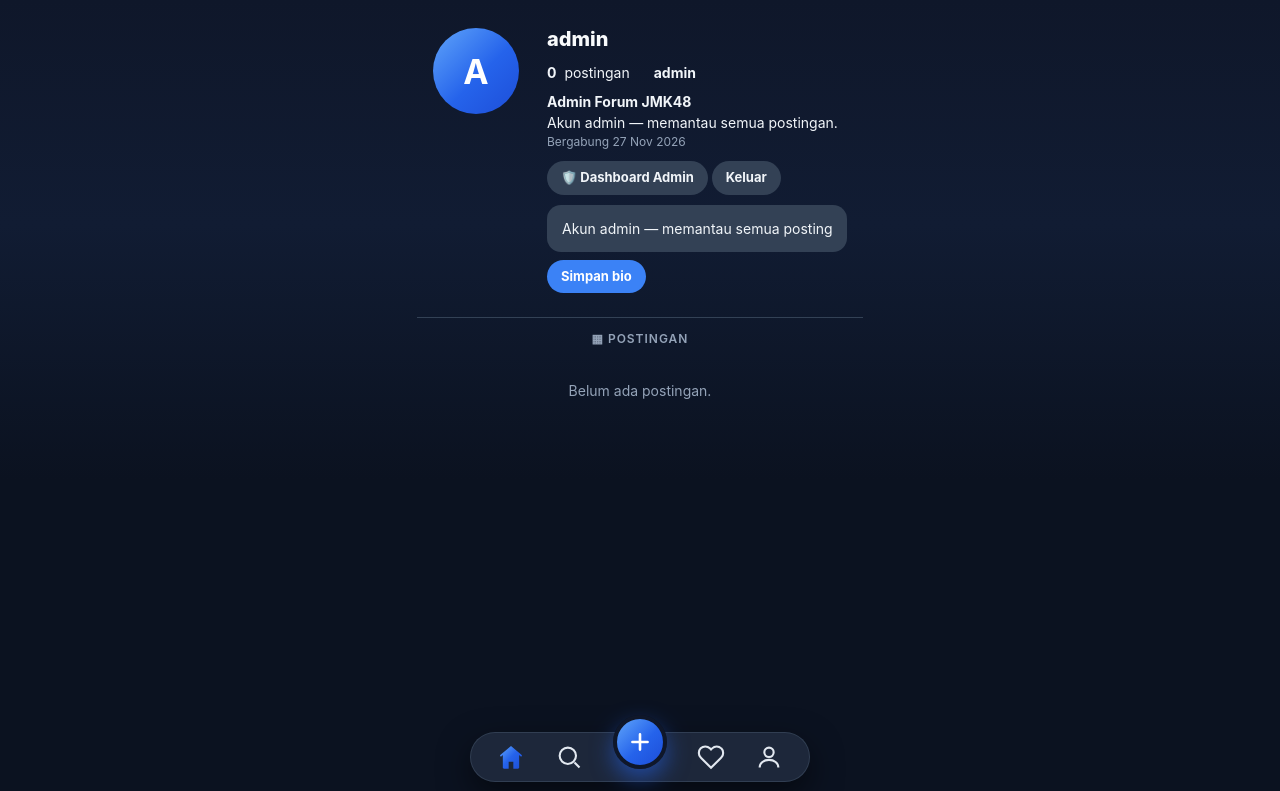
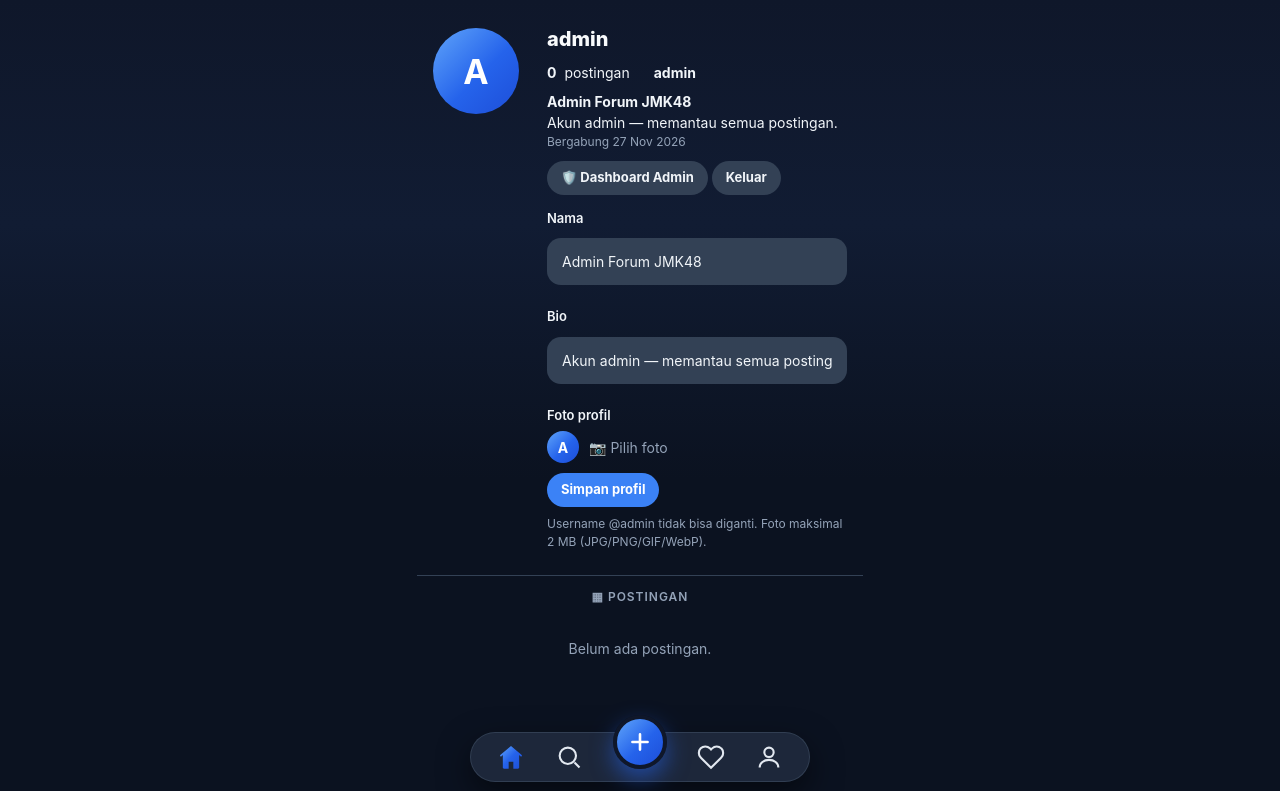
Before and after one commit to rian-nzr/sosialkita, a PHP site: page /profile.php?u=admin in a window 1280 px wide. Shown: the top 791 px of the page. Run offline with PHP 8.4, Linux system fonts and the light colour scheme; a user stored in the database is signed in; data comes from the database, SQL or seed files in the repository; tables that the repository leaves empty hold one stand-in row (values such as "Sample post").

Commit message:
Edit profil: ganti nama & foto profil

```diff
--- a/admin/index.php
+++ b/admin/index.php
@@ -11,7 +11,7 @@ $stats = [
     'Like'      => (int) $pdo->query('SELECT COUNT(*) FROM likes')->fetchColumn(),
 ];
 $recentPosts = $pdo->query('
-    SELECT p.*, u.name, u.username,
+    SELECT p.*, u.name, u.username, u.avatar,
            (SELECT COUNT(*) FROM comments WHERE post_id = p.id) AS comment_count,
            (SELECT COUNT(*) FROM likes WHERE post_id = p.id) AS like_count
     FROM posts p JOIN users u ON u.id = p.user_id
@@ -43,7 +43,7 @@ include __DIR__ . '/../includes/header.php';
     <?php if (!$recentPosts): ?><p class="empty">Belum ada postingan.</p><?php endif; ?>
     <?php foreach ($recentPosts as $p): ?>
       <div class="list-row">
-        <div class="avatar"><?= e(strtoupper(substr($p['name'], 0, 1))) ?></div>
+        <?= avatarHtml($p) ?>
         <div class="list-body">
           <b><?= e($p['name']) ?></b> <span class="list-meta">@<?= e($p['username']) ?> · <?= e(timeAgo($p['created_at'])) ?></span>
           <p><?= e(excerpt($p['content'], 120)) ?></p>
@@ -59,7 +59,7 @@ include __DIR__ . '/../includes/header.php';
     <div class="card-head"><h2>Pengguna terbaru</h2></div>
     <?php foreach ($recentUsers as $u): ?>
       <div class="list-row">
-        <div class="avatar"><?= e(strtoupper(substr($u['name'], 0, 1))) ?></div>
+        <?= avatarHtml($u) ?>
         <div class="list-body">
           <b><?= e($u['name']) ?></b> <span class="list-meta">@<?= e($u['username']) ?> · <?= e($u['role']) ?> · <?= e(timeAgo($u['created_at'])) ?></span>
         </div>
--- a/assets/css/style.css
+++ b/assets/css/style.css
@@ -72,7 +72,8 @@ input:focus, textarea:focus { outline: none; border-color: var(--primary-light);
 
 /* ===== Post ===== */
 .post-head { display: flex; gap: 12px; align-items: center; padding: 14px 16px; }
-.avatar { width: 32px; height: 32px; border-radius: 50%; background: var(--grad-blue); color: #fff; display: inline-flex; align-items: center; justify-content: center; font-weight: 700; font-size: 14px; flex-shrink: 0; }
+.avatar { width: 32px; height: 32px; border-radius: 50%; background: var(--grad-blue); color: #fff; display: inline-flex; align-items: center; justify-content: center; font-weight: 700; font-size: 14px; flex-shrink: 0; overflow: hidden; }
+.avatar img { width: 100%; height: 100%; object-fit: cover; display: block; }
 .avatar.lg { width: 86px; height: 86px; font-size: 34px; }
 .post-meta { flex: 1; min-width: 0; }
 .post-meta b { display: block; font-size: 14px; color: #f8fafc; }
--- a/includes/functions.php
+++ b/includes/functions.php
@@ -16,7 +16,7 @@ function currentUser(): ?array {
     if (!isLoggedIn()) return null;
     static $user = null;
     if ($user === null) {
-        $stmt = $pdo->prepare('SELECT id, name, username, email, bio, role, created_at FROM users WHERE id = ?');
+        $stmt = $pdo->prepare('SELECT id, name, username, email, bio, avatar, role, created_at FROM users WHERE id = ?');
         $stmt->execute([$_SESSION['user_id']]);
         $user = $stmt->fetch() ?: null;
     }
@@ -143,3 +143,18 @@ function excerpt(string $s, int $len): string {
     if ($sp !== false && $sp > $len * 0.5) $cut = $substr($cut, 0, $sp);
     return $cut . '…';
 }
+
+// Avatar pengguna: foto profil kalau ada, kalau belum diupload tampil
+// huruf pertama nama di lingkaran gradien (perilaku lama).
+// $extra = kelas tambahan, mis. 'lg' untuk avatar besar di halaman profil.
+// $base adalah '../' di halaman /admin/ (lihat header.php), '' di root.
+function avatarHtml(array $u, string $extra = ''): string {
+    $base = $GLOBALS['base'] ?? '';
+    $cls = trim('avatar ' . $extra);
+    $name = (string) ($u['name'] ?? '?');
+    if (!empty($u['avatar'])) {
+        return '<div class="' . e($cls) . '"><img src="' . $base . 'uploads/' . e($u['avatar']) . '" alt="Foto ' . e($name) . '"></div>';
+    }
+    $initial = function_exists('mb_substr') ? mb_substr($name, 0, 1, 'UTF-8') : substr($name, 0, 1);
+    return '<div class="' . e($cls) . '">' . e(strtoupper($initial)) . '</div>';
+}
--- a/profile.php
+++ b/profile.php
@@ -1,20 +1,42 @@
 <?php
 require_once __DIR__ . '/config.php';
 $username = $_GET['u'] ?? '';
-$stmt = $pdo->prepare('SELECT id, name, username, email, bio, role, created_at FROM users WHERE username = ?');
+$stmt = $pdo->prepare('SELECT id, name, username, email, bio, avatar, role, created_at FROM users WHERE username = ?');
 $stmt->execute([$username]);
 $profile = $stmt->fetch();
 if (!$profile) { flash('Pengguna tidak ditemukan.', 'error'); redirect('index.php'); }
 $pageTitle = '@' . $profile['username'];
 $user = currentUser();
 
-// Edit bio (pemilik profil / admin)
-if ($_SERVER['REQUEST_METHOD'] === 'POST' && isset($_POST['save_bio']) && $user && ($user['id'] == $profile['id'] || $user['role'] === 'admin')) {
+// Edit profil: nama + bio + foto profil (pemilik profil / admin).
+// Username TIDAK bisa diganti — dipakai di URL profil (?u=...) dan harus unik.
+$error = '';
+if ($_SERVER['REQUEST_METHOD'] === 'POST' && isset($_POST['save_profile']) && $user && ($user['id'] == $profile['id'] || $user['role'] === 'admin')) {
+    $name = trim($_POST['name'] ?? '');
     $bio = trim($_POST['bio'] ?? '');
-    $stmt = $pdo->prepare('UPDATE users SET bio = ? WHERE id = ?');
-    $stmt->execute([substr($bio, 0, 255), $profile['id']]);
-    flash('Bio berhasil disimpan.');
-    redirect('profile.php?u=' . $profile['username']);
+    if ($name === '') $error = 'Nama tidak boleh kosong.';
+    elseif ((function_exists('mb_strlen') ? mb_strlen($name) : strlen($name)) > 100) $error = 'Nama maksimal 100 karakter.';
+    $avatar = $profile['avatar'] ?? null;
+    if (!$error && !empty($_POST['remove_avatar'])) {
+        deleteImage($avatar);
+        $avatar = null;
+    }
+    if (!$error) {
+        $newAvatar = uploadImage($_FILES['avatar'] ?? [], $error);
+        if (!$error && $newAvatar) {
+            deleteImage($avatar);
+            $avatar = $newAvatar;
+        }
+    }
+    if (!$error) {
+        $stmt = $pdo->prepare('UPDATE users SET name = ?, bio = ?, avatar = ? WHERE id = ?');
+        $stmt->execute([$name, substr($bio, 0, 255), $avatar, $profile['id']]);
+        flash('Profil berhasil disimpan.');
+        redirect('profile.php?u=' . $profile['username']);
+    }
+    // Gagal validasi: tampilkan lagi isian yang sudah diketik.
+    $profile['name'] = $name;
+    $profile['bio'] = $bio;
 }
 
 $stmt = $pdo->prepare('
@@ -27,7 +49,7 @@ include __DIR__ . '/includes/header.php';
 ?>
 <div class="container wide" style="padding:0">
   <div class="profile-head">
-    <div class="avatar lg"><?= e(strtoupper(substr($profile['name'], 0, 1))) ?></div>
+    <?= avatarHtml($profile, 'lg') ?>
     <div class="profile-info">
       <h1><?= e($profile['username']) ?></h1>
       <div class="profile-stats">
@@ -44,9 +66,27 @@ include __DIR__ . '/includes/header.php';
         <a class="btn btn-sm" href="logout.php" style="margin-top:10px">Keluar</a>
       <?php endif; ?>
       <?php if ($user && ($user['id'] == $profile['id'] || $user['role'] === 'admin')): ?>
-        <form method="post" style="max-width:320px;margin-top:10px">
-          <input type="text" name="bio" maxlength="255" value="<?= e($profile['bio'] ?? '') ?>" placeholder="Edit bio...">
-          <button class="btn btn-primary btn-sm" type="submit" name="save_bio" style="margin-top:8px">Simpan bio</button>
+        <form method="post" enctype="multipart/form-data" style="max-width:320px;margin-top:14px">
+          <?php if (!empty($error)): ?><div class="alert error"><?= e($error) ?></div><?php endif; ?>
+          <label style="font-size:13px;font-weight:600">Nama</label>
+          <input type="text" name="name" maxlength="100" required value="<?= e($profile['name']) ?>" style="margin:4px 0 10px">
+          <label style="font-size:13px;font-weight:600">Bio</label>
+          <input type="text" name="bio" maxlength="255" value="<?= e($profile['bio'] ?? '') ?>" placeholder="Ceritakan sedikit tentangmu..." style="margin:4px 0 10px">
+          <label style="font-size:13px;font-weight:600">Foto profil</label>
+          <div style="display:flex;gap:10px;align-items:center;margin:6px 0 10px">
+            <?= avatarHtml($profile) ?>
+            <label style="margin:0;font-weight:400;color:var(--muted);cursor:pointer"><span class="file-label-text">📷 <?= !empty($profile['avatar']) ? 'Ganti foto' : 'Pilih foto' ?></span> <input type="file" name="avatar" accept="image/*" style="display:none" data-preview="avatar-preview-wrap"></label>
+          </div>
+          <div class="img-preview-wrap" id="avatar-preview-wrap" hidden>
+            <img alt="Pratinjau foto profil">
+            <button type="button" class="img-preview-remove" data-preview-remove title="Batalkan foto">✕</button>
+            <p class="img-preview-note">Pratinjau — foto baru disimpan setelah kamu tekan Simpan profil.</p>
+          </div>
+          <?php if (!empty($profile['avatar'])): ?>
+            <label style="font-weight:400;color:var(--muted);font-size:13px;display:block;margin-bottom:10px"><input type="checkbox" name="remove_avatar" value="1"> Hapus foto profil (kembali ke huruf awal)</label>
+          <?php endif; ?>
+          <button class="btn btn-primary btn-sm" type="submit" name="save_profile">Simpan profil</button>
+          <p class="muted" style="font-size:12px;margin-top:8px">Username @<?= e($profile['username']) ?> tidak bisa diganti. Foto maksimal 2 MB (JPG/PNG/GIF/WebP).</p>
         </form>
       <?php endif; ?>
     </div>
```
Also changed, not shown: PANDUAN-PENGUJIAN.md (+2 -1 lines), TUTORIAL-PEMBUATAN.md (+2 -2 lines), activity.php (+4 -4 lines), index.php (+7 -7 lines), post.php (+4 -4 lines), search.php (+7 -7 lines).
